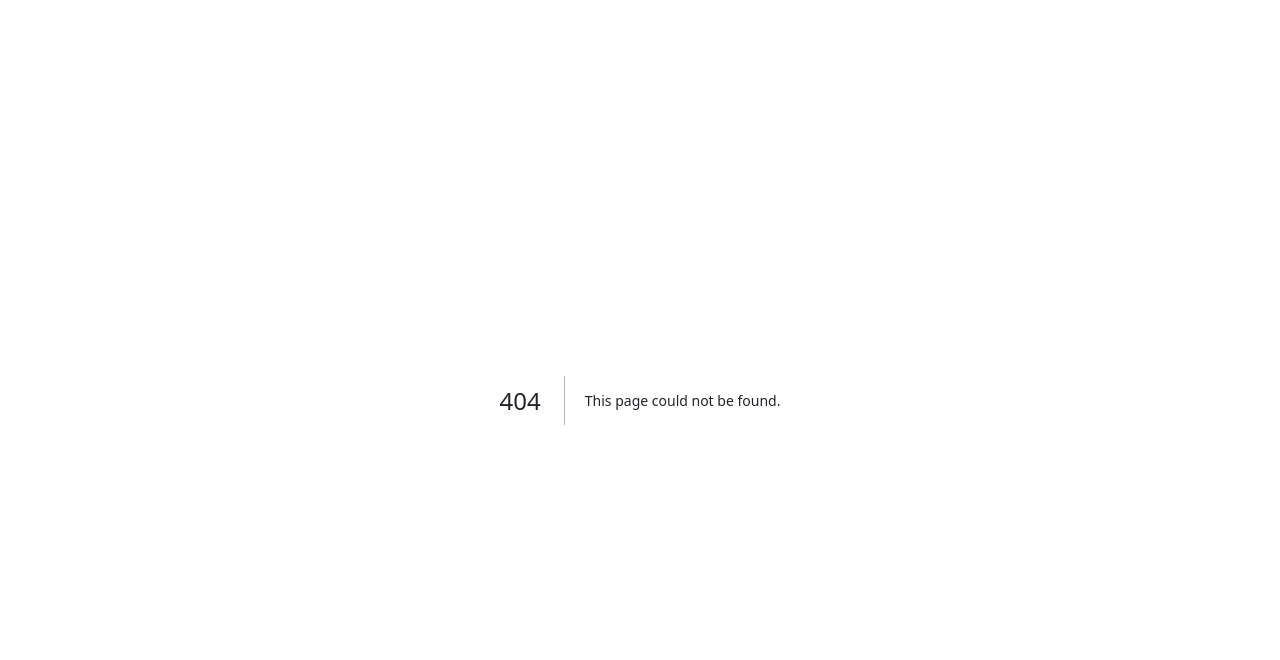
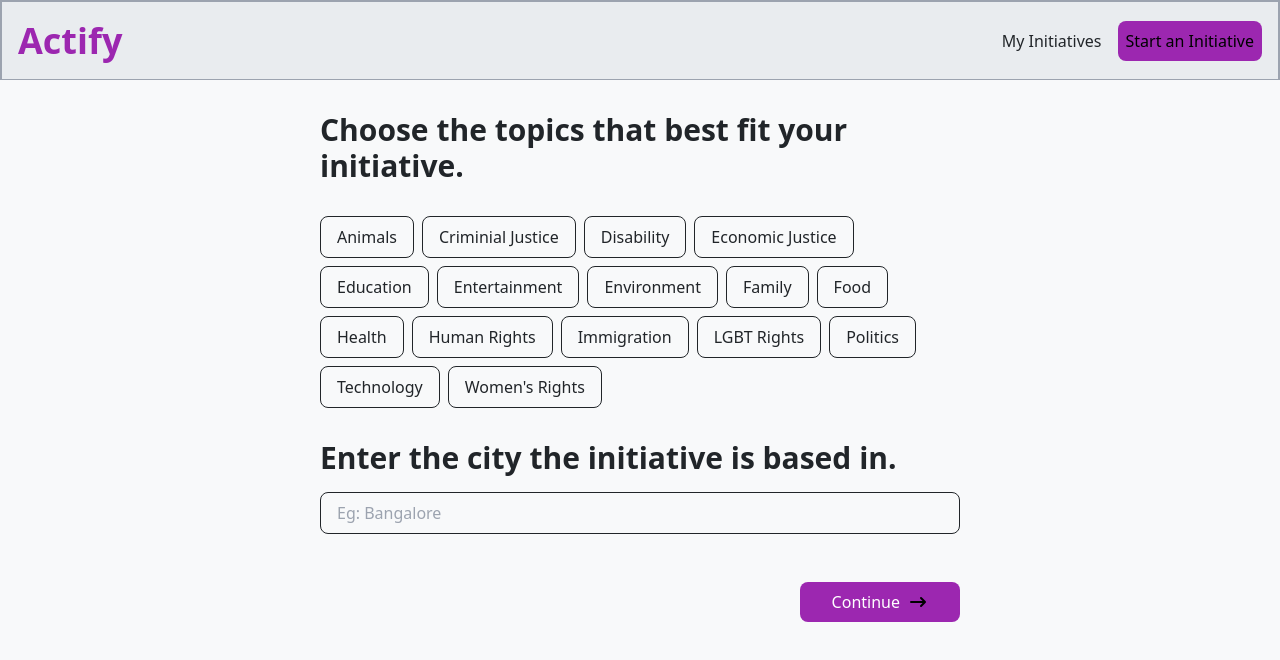
Before and after one commit to 0xPranavDoshi/actify, a Next.js app: page /initiative in a window 1280 px wide. Before the commit this address had no page. Shown: the top 660 px of the page. Built offline with nearby package versions, Linux system fonts and the light colour scheme.

Commit message:
create initiative page

```diff
--- a/components/InitiativeCard.tsx
+++ b/components/InitiativeCard.tsx
@@ -1,6 +1,7 @@
 import { GrLocation } from "react-icons/gr";
 import { AiOutlineStar, AiFillStar } from "react-icons/ai";
 import { useState } from "react";
+import { Tags } from "@/enum/tags";
 
 export interface InitiativeProps {
   imageSrc: string;
@@ -8,6 +9,7 @@ export interface InitiativeProps {
   description: string;
   donationGoal: string;
   donationAmount: string;
+  tags: Tags[];
   location: any;
   city: string;
   petitionVotes: number;
@@ -21,6 +23,7 @@ const InitiativeCard = ({
   donationGoal,
   donationAmount,
   location,
+  tags,
   city,
   petitionVotes,
   physicalProducts,
--- a/components/Navbar.tsx
+++ b/components/Navbar.tsx
@@ -1,12 +1,24 @@
+import { useRouter } from "next/router";
+
 const Navbar = () => {
+  const router = useRouter();
+
   return (
     <div className="flex justify-between items-center px-4 w-full h-[10vh] bg-secondary border-b border-2 border-gray-400">
-      <h3 className="font-semibold text-4xl text-accent">Actify</h3>
+      <h3
+        onClick={() => router.push("/home")}
+        className="cursor-pointer font-semibold text-4xl text-accent"
+      >
+        Actify
+      </h3>
       <div className="flex justify-center items-center gap-4">
         <p className="cursor-pointer">My Initiatives</p>
-        <div className="flex justify-center items-center px-2 py-2 bg-accent rounded-lg">
+        <a
+          href="/initiative"
+          className="flex justify-center items-center px-2 py-2 bg-accent rounded-lg cursor-pointer"
+        >
           Start an Initiative
-        </div>
+        </a>
       </div>
     </div>
   );
--- /dev/null
+++ b/components/initiatives/Page1.tsx
@@ -0,0 +1,77 @@
+import { Tags, TagsArray } from "@/enum/tags";
+import { useRouter } from "next/router";
+import { HiArrowNarrowRight } from "react-icons/hi";
+
+const Page1 = ({
+  tagsSelected,
+  setTagsSelected,
+  city,
+  setCity,
+}: {
+  tagsSelected: Tags[];
+  setTagsSelected: (arg: any) => void;
+  city: string | undefined;
+  setCity: (arg: any) => void;
+}) => {
+  const router = useRouter();
+
+  return (
+    <>
+      <h2 className="font-semibold text-3xl my-8">
+        Choose the topics that best fit your initiative.
+      </h2>
+
+      <div className="flex justify-start items-start gap-2 w-full flex-wrap">
+        {TagsArray.map((tag: Tags) => {
+          return (
+            <div
+              onClick={() =>
+                tagsSelected.includes(tag)
+                  ? setTagsSelected((prev: any) =>
+                      prev.filter((t: any) => t !== tag)
+                    )
+                  : setTagsSelected([...tagsSelected, tag])
+              }
+              className={`cursor-pointer flex justify-center items-center gap-4 px-4 py-2 border border-text rounded-lg ${
+                tagsSelected.includes(tag)
+                  ? "bg-accent2 text-white"
+                  : "text-text"
+              }`}
+            >
+              {tag}
+            </div>
+          );
+        })}
+      </div>
+
+      <h2 className="font-semibold text-3xl mt-8 mb-4">
+        Enter the city the initiative is based in.
+      </h2>
+
+      <input
+        type="text"
+        value={city}
+        onChange={(e) => setCity(e.target.value)}
+        placeholder="Eg: Bangalore"
+        className="bg-background border border-text rounded-lg px-4 py-2 w-full text-text"
+      />
+
+      <div className="w-full flex justify-end mt-12 gap-2">
+        <div
+          onClick={() => {
+            if (city && tagsSelected.length > 0) {
+              router.query.page = "2";
+              router.push(router);
+            }
+          }}
+          className="px-8 gap-2 py-2 bg-accent flex justify-start  items-center rounded-lg cursor-pointer"
+        >
+          <p className="text-white">Continue</p>
+          <HiArrowNarrowRight className="text-xl" />
+        </div>
+      </div>
+    </>
+  );
+};
+
+export default Page1;
--- /dev/null
+++ b/components/initiatives/Page2.tsx
@@ -0,0 +1,76 @@
+import { Tags, TagsArray } from "@/enum/tags";
+import { useRouter } from "next/router";
+import { useState } from "react";
+import { HiArrowNarrowRight } from "react-icons/hi";
+
+const Page2 = ({
+  donationGoal,
+  setDonationGoal,
+  physicalNeeds,
+  setPhysicalNeeds,
+}: {
+  donationGoal: number | undefined;
+  setDonationGoal: (arg: any) => void;
+  physicalNeeds: string[] | undefined;
+  setPhysicalNeeds: (arg: any) => void;
+}) => {
+  const router = useRouter();
+  return (
+    <>
+      <h2 className="font-semibold text-3xl my-8">
+        Enter your donation goal in rupees.
+      </h2>
+
+      <input
+        type="number"
+        value={donationGoal}
+        onChange={(e) => {
+          setDonationGoal(+e.target.value);
+        }}
+        placeholder="Eg: 10000"
+        className="bg-background border border-text rounded-lg px-4 py-2 w-full text-text"
+      />
+
+      <h2 className="font-semibold text-3xl mt-8 mb-4">
+        Enter the physical needs of the initiative.
+      </h2>
+
+      <input
+        type="text"
+        value={physicalNeeds}
+        onChange={(e) => {
+          setPhysicalNeeds(e.target.value.split(", "));
+        }}
+        placeholder="Eg: Food, Clothes, etc."
+        className="bg-background border border-text rounded-lg px-4 py-2 w-full text-text"
+      />
+
+      <div className="w-full flex justify-end mt-12 gap-2">
+        <div
+          onClick={() => {
+            router.query.page = "1";
+            router.push(router);
+          }}
+          className="px-8 gap-2 py-2 border border-accent flex justify-start  items-center rounded-lg cursor-pointer"
+        >
+          <p>Back</p>
+        </div>
+
+        <div
+          onClick={() => {
+            if (donationGoal && physicalNeeds) {
+              router.query.page = "3";
+              router.push(router);
+            }
+          }}
+          className="px-8 gap-2 py-2 bg-accent flex justify-start  items-center rounded-lg cursor-pointer"
+        >
+          <p className="text-white">Continue</p>
+          <HiArrowNarrowRight className="text-xl" />
+        </div>
+      </div>
+    </>
+  );
+};
+
+export default Page2;
--- /dev/null
+++ b/components/initiatives/Page3.tsx
@@ -0,0 +1,78 @@
+import { Tags, TagsArray } from "@/enum/tags";
+import { useRouter } from "next/router";
+import { HiArrowNarrowRight } from "react-icons/hi";
+
+const Page3 = ({
+  title,
+  setTitle,
+  description,
+  setDescription,
+  city,
+  physicalNeeds,
+}: {
+  title: string | undefined;
+  setTitle: (arg: any) => void;
+  description: string | undefined;
+  setDescription: (arg: any) => void;
+  city: string | undefined;
+  physicalNeeds: string[] | undefined;
+}) => {
+  const router = useRouter();
+
+  return (
+    <>
+      <h2 className="font-semibold text-3xl my-8">
+        Write your initiative title.
+      </h2>
+
+      <input
+        value={title}
+        onChange={(e) => setTitle(e.target.value)}
+        type="text"
+        placeholder="Eg: Help the Homeless"
+        className="bg-background border border-text rounded-lg px-4 py-2 w-full text-text"
+      />
+
+      <h2 className="font-semibold text-3xl mt-8 mb-4">
+        Enter a short description of your initiative.
+      </h2>
+
+      <textarea
+        value={description}
+        onChange={(e) => setDescription(e.target.value)}
+        rows={10}
+        placeholder="Eg: We are trying to help the homeless in our community by ..."
+        className="bg-background border border-text rounded-lg px-4 py-2 w-full text-text"
+      />
+
+      <h5 className="text-lg cursor-pointer text-accent2 hover:underline">
+        Generate description
+      </h5>
+
+      <div className="w-full flex justify-end mt-12 gap-2">
+        <div
+          onClick={() => {
+            router.query.page = "2";
+            router.push(router);
+          }}
+          className="px-8 gap-2 py-2 border border-accent flex justify-start  items-center rounded-lg cursor-pointer"
+        >
+          <p>Back</p>
+        </div>
+
+        <div
+          onClick={() => {
+            router.query.page = "4";
+            router.push(router);
+          }}
+          className="px-8 gap-2 py-2 bg-accent flex justify-start  items-center rounded-lg cursor-pointer"
+        >
+          <p className="text-white">Continue</p>
+          <HiArrowNarrowRight className="text-xl" />
+        </div>
+      </div>
+    </>
+  );
+};
+
+export default Page3;
--- /dev/null
+++ b/enum/tags.ts
@@ -0,0 +1,37 @@
+export const enum Tags {
+  Animals = "Animals",
+  CriminalJustice = "Criminial Justice",
+  Disability = "Disability",
+  EconomicJustice = "Economic Justice",
+  Education = "Education",
+  Entertainment = "Entertainment",
+  Environment = "Environment",
+  Family = "Family",
+  Food = "Food",
+  Health = "Health",
+  HumanRights = "Human Rights",
+  Immigration = "Immigration",
+  LGBTRights = "LGBT Rights",
+  Politics = "Politics",
+  Technology = "Technology",
+  WomensRights = "Women's Rights",
+}
+
+export const TagsArray: Tags[] = [
+  Tags.Animals,
+  Tags.CriminalJustice,
+  Tags.Disability,
+  Tags.EconomicJustice,
+  Tags.Education,
+  Tags.Entertainment,
+  Tags.Environment,
+  Tags.Family,
+  Tags.Food,
+  Tags.Health,
+  Tags.HumanRights,
+  Tags.Immigration,
+  Tags.LGBTRights,
+  Tags.Politics,
+  Tags.Technology,
+  Tags.WomensRights,
+];
--- a/pages/home.tsx
+++ b/pages/home.tsx
@@ -1,5 +1,6 @@
 import InitiativeCard, { InitiativeProps } from "@/components/InitiativeCard";
 import Navbar from "@/components/Navbar";
+import { Tags } from "@/enum/tags";
 import { useState } from "react";
 
 const Dashboard = () => {
@@ -16,6 +17,7 @@ const Dashboard = () => {
         lat: 0,
         lng: 0,
       },
+      tags: [Tags.Food],
       city: "Bangalore",
       petitionVotes: 100,
       physicalProducts: ["Food", "Shelter"],
@@ -26,7 +28,7 @@ const Dashboard = () => {
     <div className="flex flex-col w-screen h-screen bg-background justify-start items-center">
       <Navbar />
 
-      <h1 className="text-center w-full text-4xl my-8">
+      <h1 className="text-center w-full text-4xl my-8 font-light">
         Discover Initiatives to Support
       </h1>
 
--- /dev/null
+++ b/pages/initiative.tsx
@@ -0,0 +1,73 @@
+import { InitiativeProps } from "@/components/InitiativeCard";
+import Page1 from "@/components/initiatives/Page1";
+import Page3 from "@/components/initiatives/Page3";
+import Page2 from "@/components/initiatives/Page2";
+import Navbar from "@/components/Navbar";
+import { Tags, TagsArray } from "@/enum/tags";
+import { useRouter } from "next/router";
+import { useEffect, useState } from "react";
+import { HiArrowNarrowRight } from "react-icons/hi";
+
+const CreateInitiative = () => {
+  const router = useRouter();
+  const [page, setPage] = useState<number>(
+    router.query.page ? +router.query.page : 1
+  );
+
+  useEffect(() => {
+    setPage(router.query.page ? +router.query.page : 1);
+  }, [router]);
+
+  useEffect(() => {
+    console.log(page);
+  }, [page]);
+
+  const [tagsSelected, setTagsSelected] = useState<Tags[]>([]);
+  const [city, setCity] = useState<string>();
+
+  const [donationGoal, setDonationGoal] = useState<number>();
+  const [physicalNeeds, setPhysicalNeeds] = useState<string[]>();
+
+  const [title, setTitle] = useState<string>();
+  const [description, setDescription] = useState<string>();
+  const [initiative, setInitiative] = useState<InitiativeProps>();
+
+  return (
+    <div className="flex flex-col w-screen h-screen bg-background justify-start items-center">
+      <Navbar />
+
+      <div className="flex flex-col w-1/2">
+        {page === 1 && (
+          <Page1
+            tagsSelected={tagsSelected}
+            setTagsSelected={setTagsSelected}
+            city={city}
+            setCity={setCity}
+          />
+        )}
+
+        {page === 2 && (
+          <Page2
+            physicalNeeds={physicalNeeds}
+            setPhysicalNeeds={setPhysicalNeeds}
+            donationGoal={donationGoal}
+            setDonationGoal={setDonationGoal}
+          />
+        )}
+
+        {page === 3 && (
+          <Page3
+            title={title}
+            setTitle={setTitle}
+            description={description}
+            setDescription={setDescription}
+            city={city}
+            physicalNeeds={physicalNeeds}
+          />
+        )}
+      </div>
+    </div>
+  );
+};
+
+export default CreateInitiative;
```
Also changed, not shown: utils/description.ts (added).
